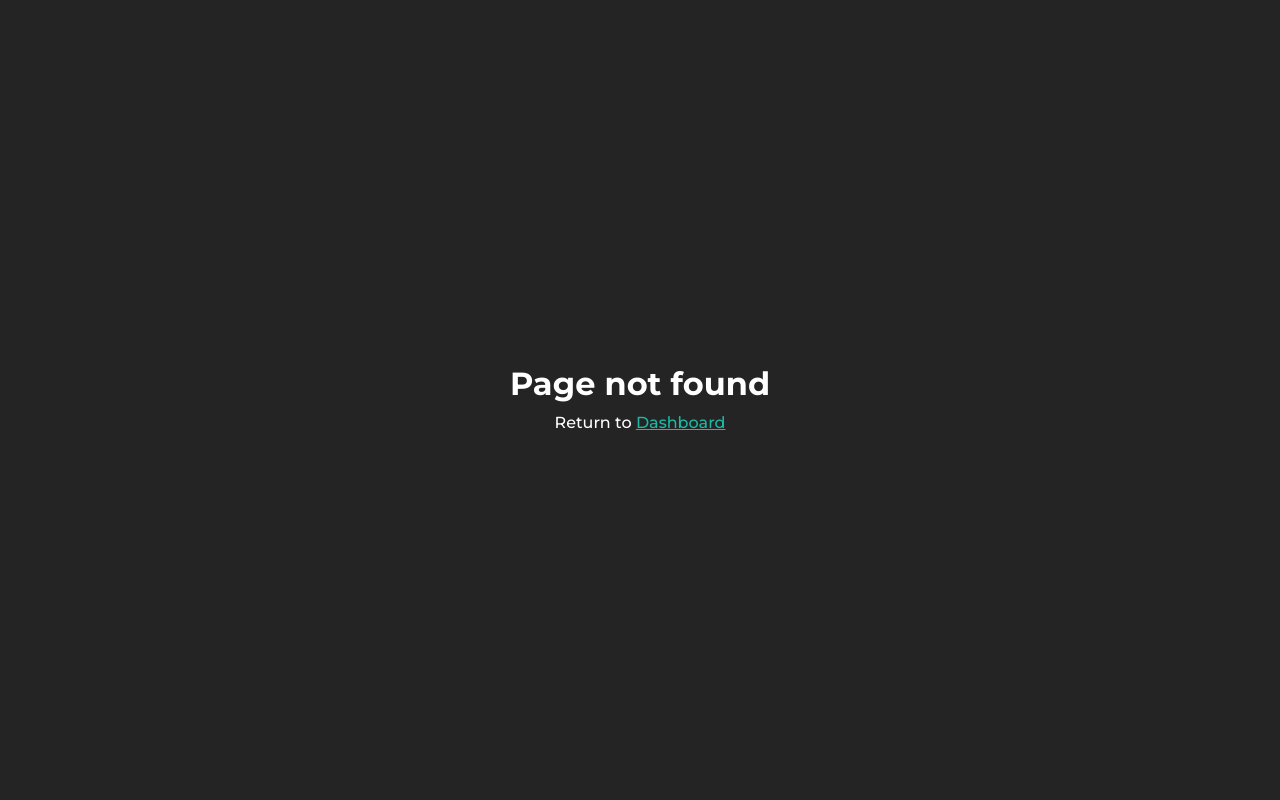
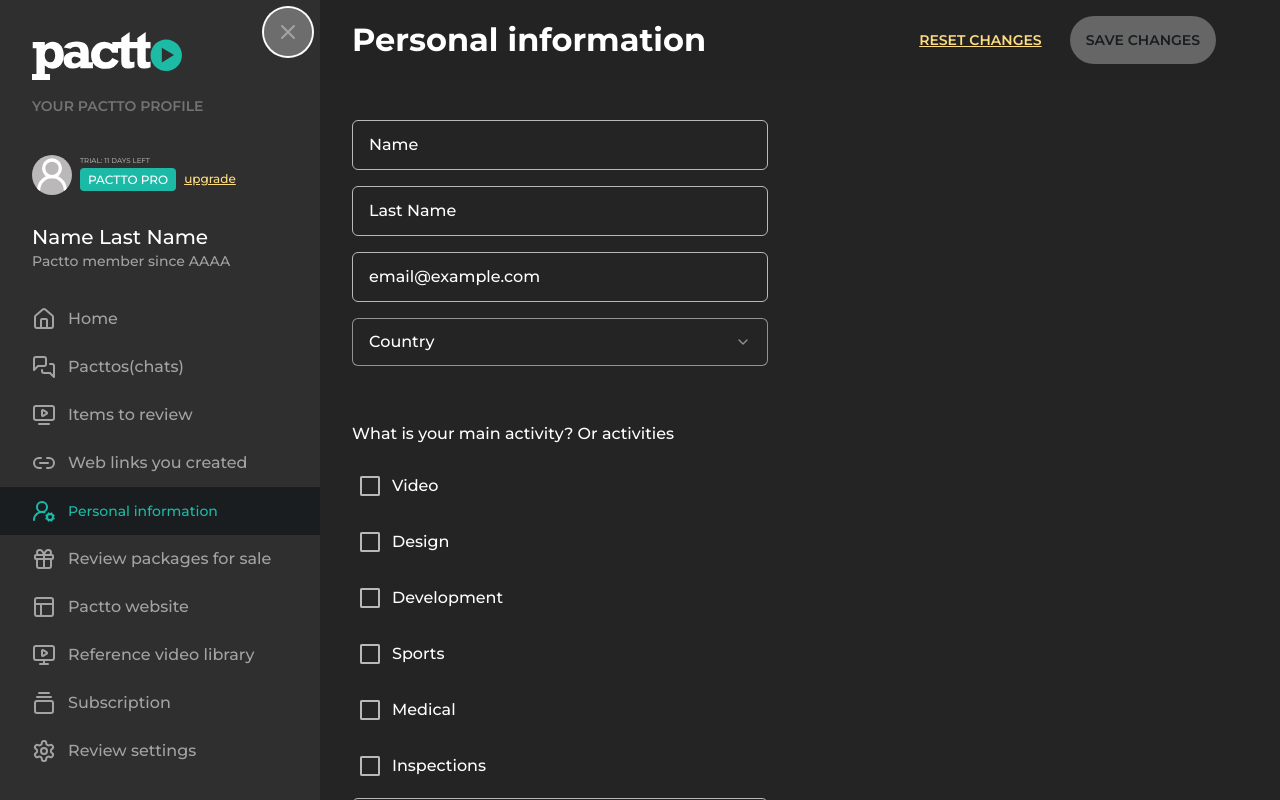
Before and after one commit to codi-Andre/pactto, a React (Vite) app: page /personal-info in a window 1280 px wide. Before the commit this address had no page. Built offline with nearby package versions, Linux system fonts and the light colour scheme.

Commit message:
feat: add personal info page

```diff
--- /dev/null
+++ b/src/pages/personal-info/personal-info.tsx
@@ -0,0 +1,71 @@
+import { DashBoardHeader } from "@/components/dashboard-header/dashboard-header"
+import { Button } from "@/components/ui/button"
+import { Checkbox } from "@/components/ui/check-box"
+import { Input } from "@/components/ui/Input"
+import { Select } from "@/components/ui/select"
+
+export function PersonalInfo() {
+  return (
+    <section className="mb-10 grid grid-cols-1 sm:grid-cols-2">
+      <DashBoardHeader title="Personal information">
+        <div className="flex justify-center gap-3 sm:mx-8 sm:justify-end">
+          <Button variant="muted">reset changes</Button>
+          <Button disabled>save changes</Button>
+        </div>
+      </DashBoardHeader>
+
+      <form className="col-span-2 row-start-2 md:col-span-1">
+        <fieldset className="mt-6 flex flex-col gap-4 p-4 sm:px-8">
+          <Input variant="secondary" defaultValue="Name" />
+          <Input variant="secondary" defaultValue="Last Name" />
+          <Input
+            variant="secondary"
+            type="email"
+            defaultValue="email@example.com"
+          />
+          <Select list={["Brazil", "United States"]} placeHolder="Country" />
+        </fieldset>
+
+        <fieldset className="mt-10 flex flex-col gap-2 p-4 sm:px-8">
+          <legend>What is your main activity? Or activities</legend>
+
+          <Checkbox label="Video" />
+          <Checkbox label="Design" />
+          <Checkbox label="Development" />
+          <Checkbox label="Sports" />
+          <Checkbox label="Medical" />
+          <Checkbox label="Inspections" />
+
+          <Input variant="secondary" placeholder="Other" />
+        </fieldset>
+
+        <fieldset className="mt-10 flex flex-col gap-4 p-4 sm:px-8">
+          <legend>User handle and password</legend>
+
+          <Input
+            variant="secondary"
+            defaultValue="email@example.com"
+            type="email"
+          />
+
+          <Input variant="secondary" placeholder="Password" type="password" />
+
+          <Input
+            variant="secondary"
+            placeholder="Confirm password"
+            type="password"
+          />
+        </fieldset>
+      </form>
+
+      <p className="col-start-1 row-start-3 m-4 mt-10 text-xs sm:mx-8">
+        To delete your Pactto account and remove your data permanently from all
+        Pactto apps and services, please{" "}
+        <a className="text-accent-red underline" href="#end">
+          click here
+        </a>
+        .
+      </p>
+    </section>
+  )
+}
--- a/src/routes.tsx
+++ b/src/routes.tsx
@@ -7,6 +7,7 @@ import { Home } from "./pages/home/home"
 import { Pacttos } from "./pages/pacttos/pacttos"
 import { VideosToReview } from "./pages/videos-to-review/videos-to-review"
 import { SharedLinks } from "./pages/shared-links/shared-links"
+import { PersonalInfo } from "./pages/personal-info/personal-info"
 
 export const router = createBrowserRouter([
   {
@@ -34,6 +35,10 @@ export const router = createBrowserRouter([
             path: "/shared-links",
             element: <SharedLinks />,
           },
+          {
+            path: "/personal-info",
+            element: <PersonalInfo />,
+          },
         ],
       },
     ],
```
